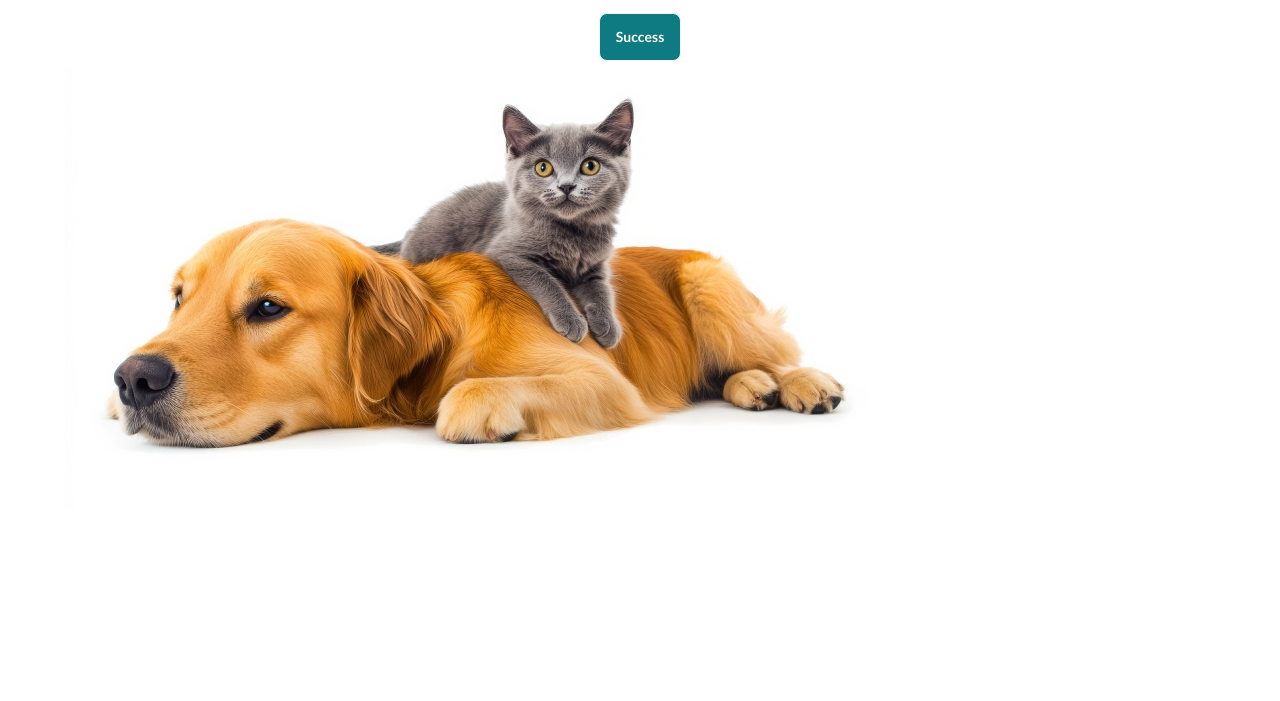
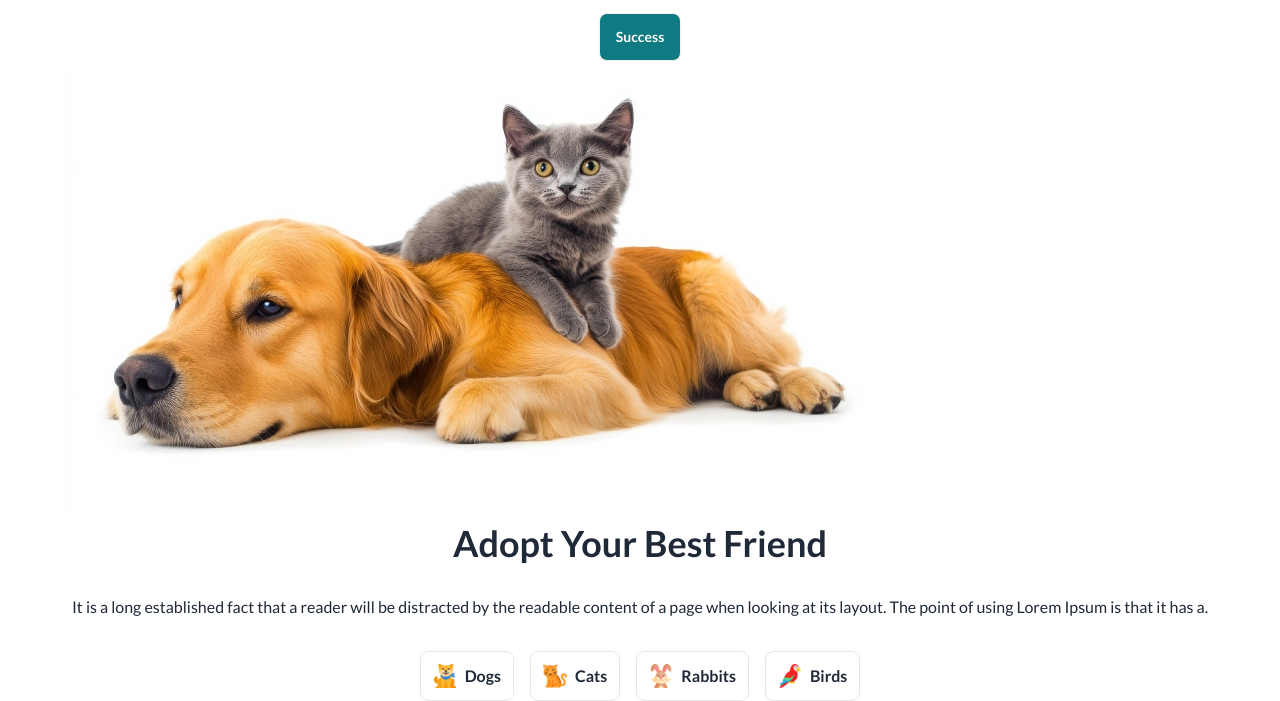
Before and after one commit to A-Farabi/B10A6-Assess-Your-Asynchronous-JS-and-ES6-skills, a plain HTML site: page index.html in a window 1280 px wide. Shown: the part 195-896 px from the top of the page. Before the commit the page ends 800 px from the top, so only its background shows below. Drawn offline with nearby package versions, Linux system fonts and the light colour scheme.

Commit message:
category added

```diff
--- a/index.html
+++ b/index.html
@@ -11,7 +11,8 @@
     <script src="https://kit.fontawesome.com/6aa1caad20.js" crossorigin="anonymous"></script>
     <link rel="preconnect" href="https://fonts.googleapis.com">
     <link rel="preconnect" href="https://fonts.gstatic.com" crossorigin>
-    <link href="https://fonts.googleapis.com/css2?family=Lato:ital,wght@0,100;0,300;0,400;0,700;0,900;1,100;1,300;1,400;1,700;1,900&display=swap"
+    <link
+        href="https://fonts.googleapis.com/css2?family=Lato:ital,wght@0,100;0,300;0,400;0,700;0,900;1,100;1,300;1,400;1,700;1,900&display=swap"
         rel="stylesheet">
 </head>
 
@@ -59,9 +60,10 @@
             <div class="banner-text text-center">
                 <h3 class="text-xl">Bringing Families Together ❤️‍🔥</h3>
                 <h1 class="text-4xl font-bold my-3">Your Path to Adoption Starts Here</h1>
-                <p class="">It is a long established fact that a reader will be distracted by the readable content of a page when
+                <p class="">It is a long established fact that a reader will be distracted by the readable content of a
+                    page when
                     looking at its layout. The point of using Lorem Ipsum is that it has a.</p>
-                    <button class="btn bg-[#0E7A81] text-white mt-4">Success</button>
+                <button class="btn bg-[#0E7A81] text-white mt-4">Success</button>
             </div>
             <div class="banner-image">
                 <img src="images/pet.webp" alt="">
@@ -71,6 +73,52 @@
 
     <!-- banner starts here -->
 
+    <!-- category section starts here -->
+
+    <section class="category-section">
+        <div class="custom-container">
+            <div class="center-text text-center">
+                <h1 class="text-4xl font-bold my-3">Adopt Your Best Friend</h1>
+                <p class="my-8">It is a long established fact that a reader will be distracted by the readable content of a page when looking at its layout. The point of using Lorem Ipsum is that it has a.</p>
+            </div>
+
+            <div class="flex space-x-4 justify-center">
+                <!-- Dogs Button -->
+                <button class="flex items-center space-x-2 p-3 rounded-lg border hover:border-teal-400 hover:bg-teal-100 transition">
+                  <img src="images/shiba 1.png" alt="Dog" class="w-6 h-6" />
+                  <span class="font-semibold">Dogs</span>
+                </button>
+
+                <!-- Cats Button (Selected State) -->
+                <!-- <button class="flex items-center space-x-2 p-3 rounded-lg border border-teal-400 bg-teal-100">
+                  <img src="images/cat 1.png" alt="Cat" class="w-6 h-6" />
+                  <span class="font-semibold">Cats</span>
+                </button> -->
+
+                <button class="flex items-center space-x-2 p-3 rounded-lg border hover:border-teal-400 hover:bg-teal-100 transition">
+                    <img src="images/cat 1.png" alt="Rabbit" class="w-6 h-6" />
+                    <span class="font-semibold">Cats</span>
+                  </button>
+
+                <!-- Rabbits Button -->
+                <button class="flex items-center space-x-2 p-3 rounded-lg border hover:border-teal-400 hover:bg-teal-100 transition">
+                  <img src="images/rabbit 1.png" alt="Rabbit" class="w-6 h-6" />
+                  <span class="font-semibold">Rabbits</span>
+                </button>
+
+                <!-- Birds Button -->
+                <button class="flex items-center space-x-2 p-3 rounded-lg border hover:border-teal-400 hover:bg-teal-100 transition">
+                  <img src="images/parrot 1.png" alt="Bird" class="w-6 h-6" />
+                  <span class="font-semibold">Birds</span>
+                </button>
+              </div>
+
+
+        </div>
+    </section>
+
+    <!-- category section starts here -->
+
 
     <script src="index.js"></script>
 </body>
```
Also changed, not shown: images/cat 1.png (added), images/parrot 1.png (added), images/rabbit 1.png (added), images/shiba 1.png (added).
